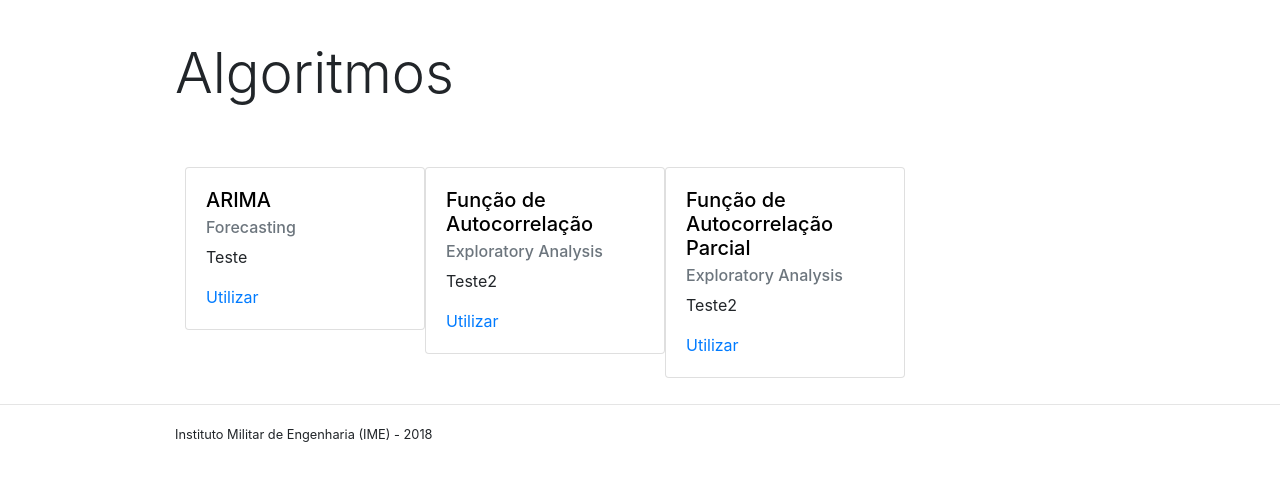
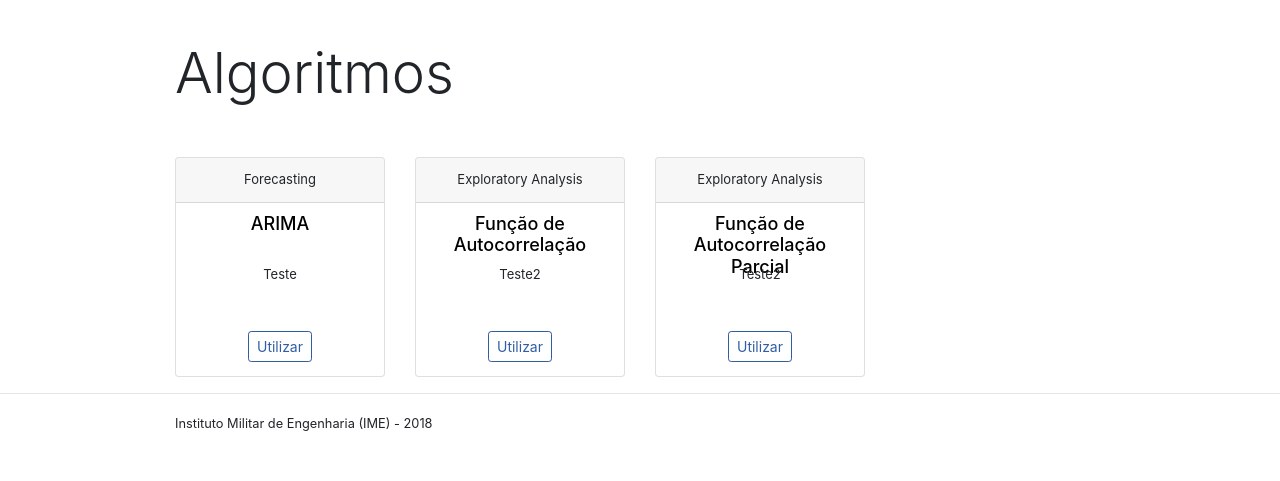
Before and after one commit to mariliamonteiro/pfc_timeseries, a Flask app: page /algorithms in a window 1280 px wide. Shown: the part 56-537 px from the top of the page. Run offline with Flask 2, Linux system fonts and the light colour scheme; some libraries are stand-ins or nearby versions.

Commit message:
Página de apresentação de algoritmos corrigida.

```diff
--- a/templates/algorithms.html
+++ b/templates/algorithms.html
@@ -11,15 +11,32 @@
 	{%for algo in algos_list %}
 
 		<div class="col-md-3">
-			<div class="card" style="width:15rem; margin:10px 10px 10px 10px;">
-				<div class="card-body">
-					<h5 class="card-title"><a href="{{ algo.page }}" style="color: #000000">{{ algo.title }}</a></h5>
-					<h6 class="card-subtitle mb-2 text-muted">{{ algo.subtitle }}</h6>
-					<p class="card-text">{{ algo.desc }}</p>
-					<a href="{{ algo.page }}" class="card-link">Utilizar</a>
+			<div class="card text-center" style="height:220px">
+				<div class="card-header" style="font-size:13px">
+					{{ algo.subtitle }}
+				</div>
+				<div class="card-body" style="padding:10px">
+					<h5 class="card-title text-center" style="font-size:18px; height:40px;"><a href="{{ algo.page }}" style="color: #000000; text-decoration: none">{{ algo.title }}</a></h5>
+					<p class="card-text" style="font-size:13px; height:50px">{{ algo.desc }}</p>
+					<a href="{{ algo.page }}" class="btn btn-newcolor btn-sm">Utilizar</a>
 				</div>
 			</div>
 		</div>
+
+<!--
+		<div class="col-md-3">
+			<div class="card text" style="width:15rem; margin:10px 10px 10px 10px;">
+				<div class="card-body">
+					<h5 class="card-title text-center"><a href="{{ algo.page }}" style="color: #000000; text-decoration: none">{{ algo.title }}</a></h5>
+					<p class="card-subtitle mb-2 text-muted">{{ algo.subtitle }}</p>
+					<p class="card-text">{{ algo.desc }}</p>
+					<div class="container text-center">
+						<a href="{{ algo.page }}" class="btn btn-secondary btn-sm">Utilizar</a>
+					</div>
+
+				</div>
+			</div>
+		</div> -->
 
 	{% endfor %}
 	</div>
```
